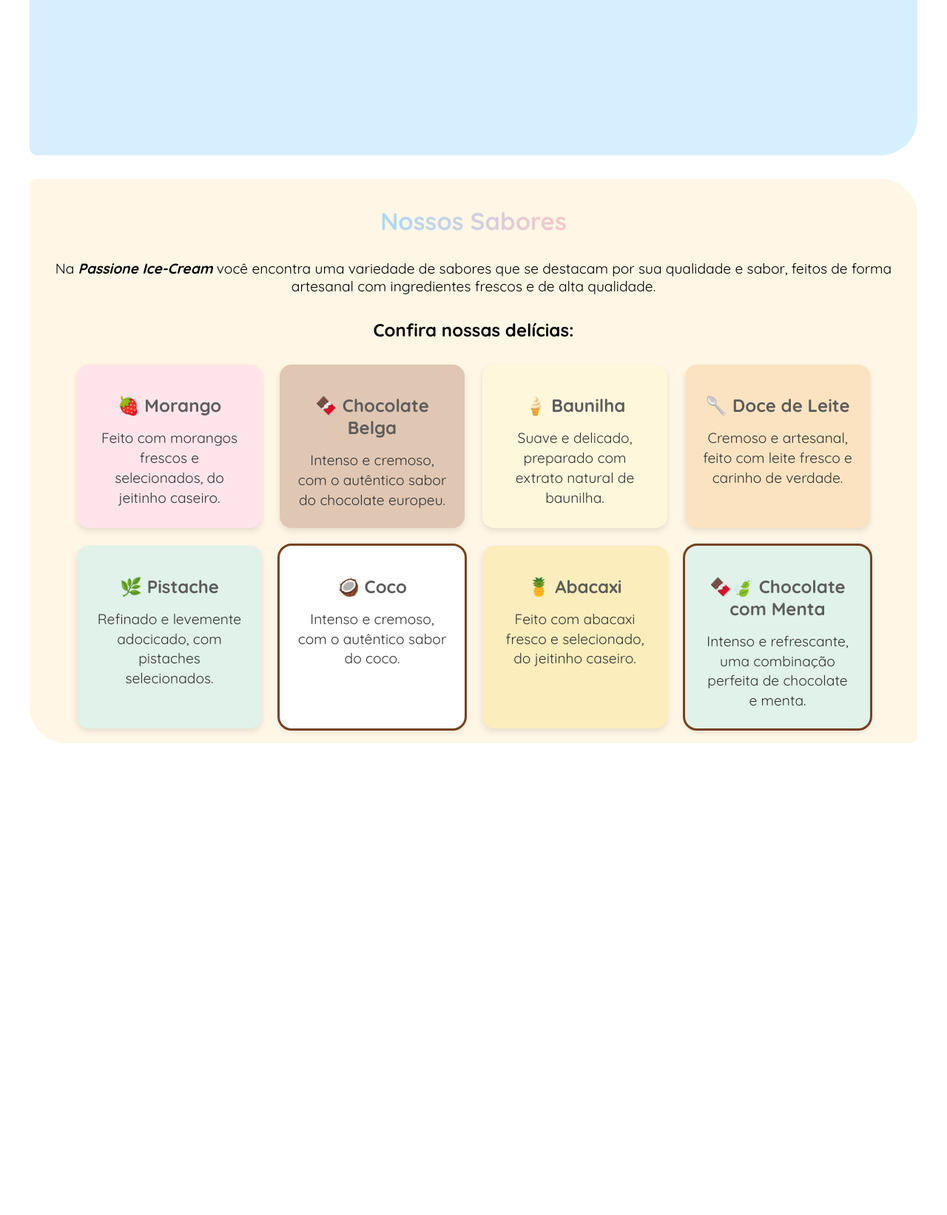
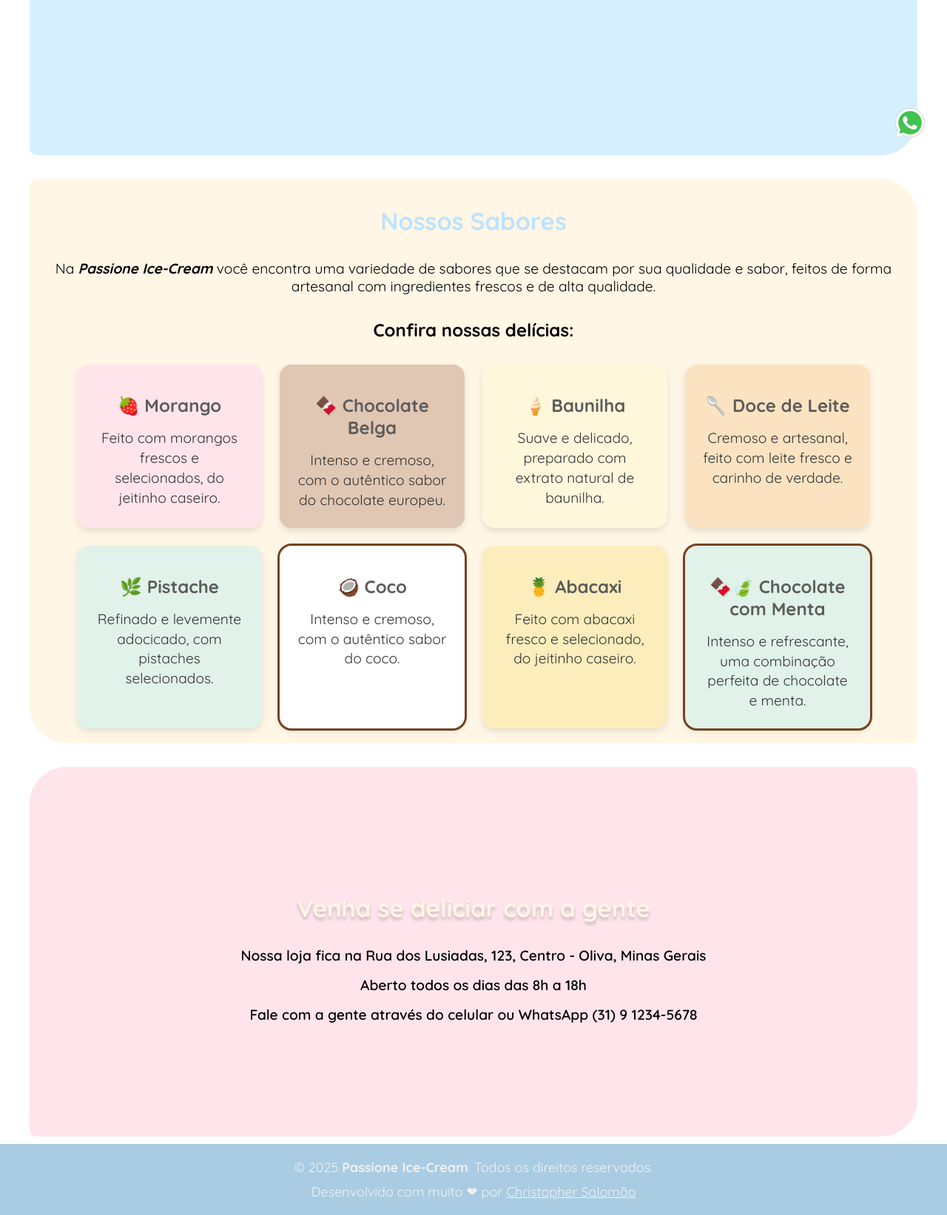
Before and after one commit to christopher-salomao/passione_ice-cream, a plain HTML site: page index.html in a window 1280 px wide. Shown: the part 580-2223 px from the top of the page at 74% size. Before the commit the page ends 1627 px from the top, so only its background shows below. Drawn offline with Linux system fonts and the light colour scheme.

Commit message:
projeto finalizado

```diff
--- a/css/reset.css
+++ b/css/reset.css
@@ -8,7 +8,7 @@
 html,
 body {
   width: 100%;
-  height: 100%;
+  min-height: 100%;
 }
 
 ul {
--- a/css/style.css
+++ b/css/style.css
@@ -1,3 +1,32 @@
+@keyframes bounce {
+  0%,
+  20%,
+  50%,
+  80%,
+  100% {
+    transform: translateY(0);
+  }
+  40% {
+    transform: translateY(-15px);
+  }
+  60% {
+    transform: translateY(-10px);
+  }
+}
+
+.whatsapp {
+  position: fixed;
+  bottom: 16px;
+  right: 16px;
+  z-index: 1;
+  animation: bounce 2s infinite ease-in-out;
+  padding: 10px;
+}
+
+.whatsapp:hover {
+  animation: none;
+}
+
 header {
   background-color: #a9cce3;
   position: sticky;
@@ -83,7 +112,6 @@
   min-height: calc(100vh - 90px - 20px);
   background-color: #d6efff;
   border-radius: 50px 10px 50px 10px;
-
   gap: 32px;
 }
 
@@ -99,7 +127,6 @@
   position: absolute;
   top: 0;
   left: 0;
-
 }
 
 .cta h1 {
@@ -161,9 +188,7 @@
 }
 
 #ice-cream h2 {
-  background-image: linear-gradient(to left, #f7c6cb, #aad9f7);
-  background-clip: text;
-  color: transparent;
+  color: #bce3fc;
   font-size: 2.05rem;
   text-align: center;
   margin-block: 16px;
@@ -260,6 +285,54 @@
   line-height: 1.4;
 }
 
+
+#location {
+  min-height: 500px;
+  padding: 50px 10px;
+  gap: 16px;
+  background-color: #ffe4ec;
+  border-radius: 50px 10px 50px 10px;
+}
+
+#location h2 {
+  color: #fff6e5;
+  font-size: 2.05rem;
+  text-align: center;
+  margin-block: 16px;
+  text-shadow: 0px 4px 4px rgba(0, 0, 0, 0.2);
+}
+
+#location p {
+  font-size: 1.2rem;
+  text-align: center;
+  font-weight: 600;
+}
+
+
+footer {
+  width: 100%;
+  min-height: 90px;
+  background-color: #a9cce3;
+  display: flex;
+  flex-direction: column;
+  justify-content: center;
+  align-items: center;
+  gap: 10px;
+  padding: 20px 10px;
+  color: #f1f1f1;
+  font-size: 18px;
+  text-align: center;
+}
+
+footer span {
+  font-weight: bold;
+}
+
+footer a {
+  color: #f1f1f1;
+  text-decoration: underline;
+}
+
 @media screen and (max-width: 768px) {
   .logo {
     font-size: 1.75rem;
@@ -343,6 +416,10 @@
   .cta a {
     font-size: 1.2rem;
   }
+
+  footer {
+    font-size: 16px;
+  }
 }
 
 @media screen and (max-width: 500px) {
--- a/index.html
+++ b/index.html
@@ -13,10 +13,14 @@
       rel="stylesheet"
     />
     <script defer src="js/script.js"></script>
-    <title>Passione Ice-Cream</title>
+    <title id="page-title">Passione Ice-Cream</title>
   </head>
   <body>
-    <header>
+    <a class="whatsapp">
+      <img src="images/whatsapp-icon.png" alt="WhatsApp">
+    </a>
+
+    <header id="header">
       <nav class="nav">
         <a href="/" class="logo">Passione Ice-Cream</a>
         <button class="hamburger"></button>
@@ -111,6 +115,22 @@
           </div>
         </div>
       </section>
+
+      <section id="location" class="container">
+        <h2>
+          Venha se deliciar com a gente
+        </h2>
+        <p>
+          Nossa loja fica na Rua dos Lusiadas, 123, Centro - Oliva, Minas Gerais
+        </p>
+        <p>Aberto todos os dias das 8h a 18h</p>
+        <p>Fale com a gente através do celular ou WhatsApp (31) 9 1234-5678</p>
+      </section>
     </main>
+
+    <footer>
+      <p>&copy; 2025 <span>Passione Ice-Cream</span>. Todos os direitos reservados.</p>
+      <p>Desenvolvido com muito ❤ por <a href="https://github.com/christopher-salomao" target="_blank" rel="noopener noreferrer">Christopher Salomão</a></p>
+    </footer>
   </body>
 </html>
--- a/js/script.js
+++ b/js/script.js
@@ -1,3 +1,5 @@
+// menu
+
 const hamburger = document.querySelector(".hamburger");
 const navList = document.querySelector(".nav");
 
@@ -8,3 +10,25 @@
 hamburger.addEventListener("click", () => {
   navList.classList.toggle("active");
 });
+
+
+// scroll suave
+
+const links = document.querySelectorAll(".js-link");
+
+
+function scrollSection(event) {
+  event.preventDefault();
+
+  const href = event.currentTarget.getAttribute("href");
+  const actuallySection = document.querySelector(href);
+  const sectionTop = actuallySection.offsetTop - 100;
+  window.scrollTo({
+    top: sectionTop,
+    behavior: "smooth",
+  });
+}
+
+links.forEach((link) => {
+  link.addEventListener("click", scrollSection);
+});
```
Also changed, not shown: images/whatsapp-icon.png (added).
